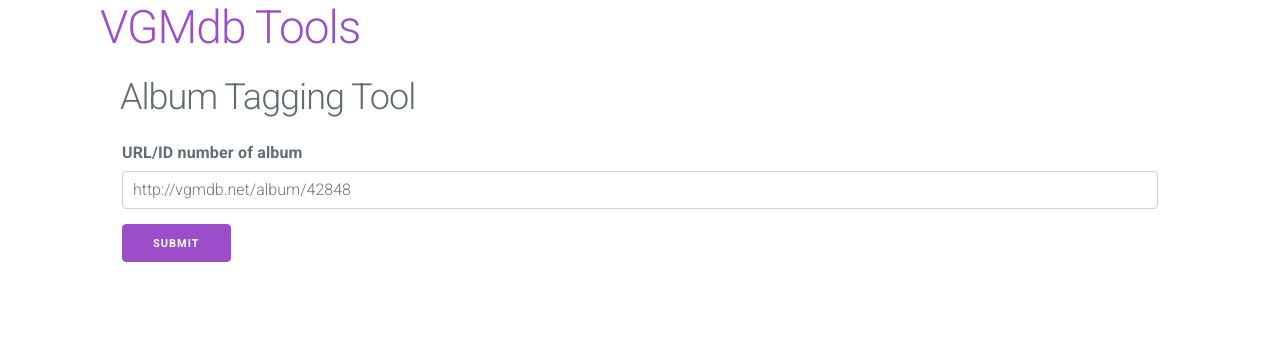
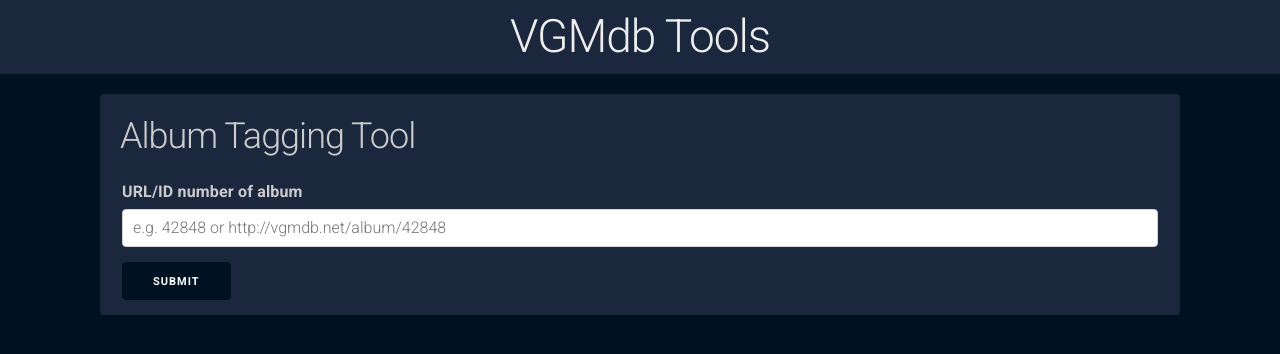
Before and after one commit to jyntran/vgmdb-tools, a Flask app: page /album in a window 1280 px wide. Shown: the top 354 px of the page. Run offline with Flask 2, Linux system fonts and the light colour scheme; some libraries are stand-ins or nearby versions.

Commit message:
Update color scheme, minor changes

```diff
--- a/static/style.css
+++ b/static/style.css
@@ -1,9 +1,20 @@
-.tool-container {
-  background: #f7f7f7;
+.tool.container {
+  background: #1B273D;
+  border-radius: 4px;
   padding: 2rem 2rem 0 2rem;
 }
 
-input[type="text"] {
+body {
+  background: #001122;
+  color: #ccc;
+}
+
+a {
+  color: #ccffff;
+}
+
+input[type="text"],
+textarea {
   background-color: white;
 }
 
@@ -11,6 +22,51 @@
   width: 100%;
 }
 
+pre {
+  background: #2F364F;
+  border: none;
+  white-space: pre-line;
+  padding: 1em;
+}
+
+ol {
+  margin-left: 2em;
+}
+
+.header {
+  background: #1B273D;
+  text-align: center;
+}
+
+.header h1 {
+  padding: .2em;
+}
+
+.header h1 a {
+  color: #eee;
+}
+
+.button, button, input[type='button'], input[type='reset'], input[type='submit'] {
+  background: #001122;
+  border-color: #001122;
+}
+
+.row {
+  margin-bottom: 1em;
+}
+
+table {
+  /*background: #1B273D;*/
+}
+
+th, td {
+  border-color: rgba(255,255,255,.3);
+}
+
+table tr:first-child td {
+  border-top: .1rem solid rgba(255,255,255,.3);
+}
+
 @media screen and (min-width: 320px) {
   img {
     max-width: 500px;
--- a/templates/album_tagging.html
+++ b/templates/album_tagging.html
@@ -5,7 +5,7 @@
   <form action="/album-tagging" method="POST">
     <fieldset>
     <label for="albumid">URL/ID number of album</label>
-    <input type="text" name="albuminput" id="albumid" placeholder="http://vgmdb.net/album/42848">
+    <input type="text" name="albuminput" id="albumid" placeholder="e.g. 42848 or http://vgmdb.net/album/42848">
     <input type="submit" value="Submit"></input>
     </fieldset>
   </form>
--- a/templates/layout.html
+++ b/templates/layout.html
@@ -13,8 +13,10 @@
 </head>
 <body>
 
+<div class="header">
+  <h1><a href="/" title="VGMdb Tools">VGMdb Tools</a></h1>
+</div>
 <div class=container>
-  <h1><a href="/" title="VGMdb Tools">VGMdb Tools</a></h1>
   {% block body %}{% endblock %}
 </div>
 
```
Also changed, not shown: templates/album_tagging_result.html (+11 -4 lines), 1 other file.
